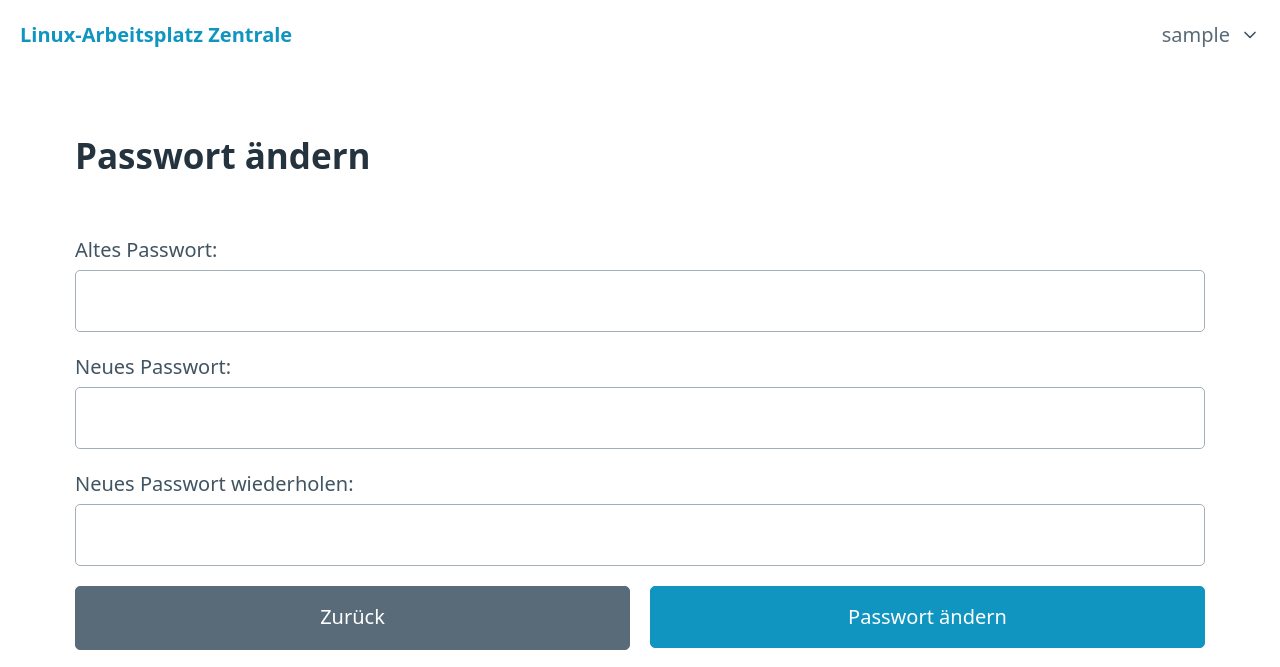
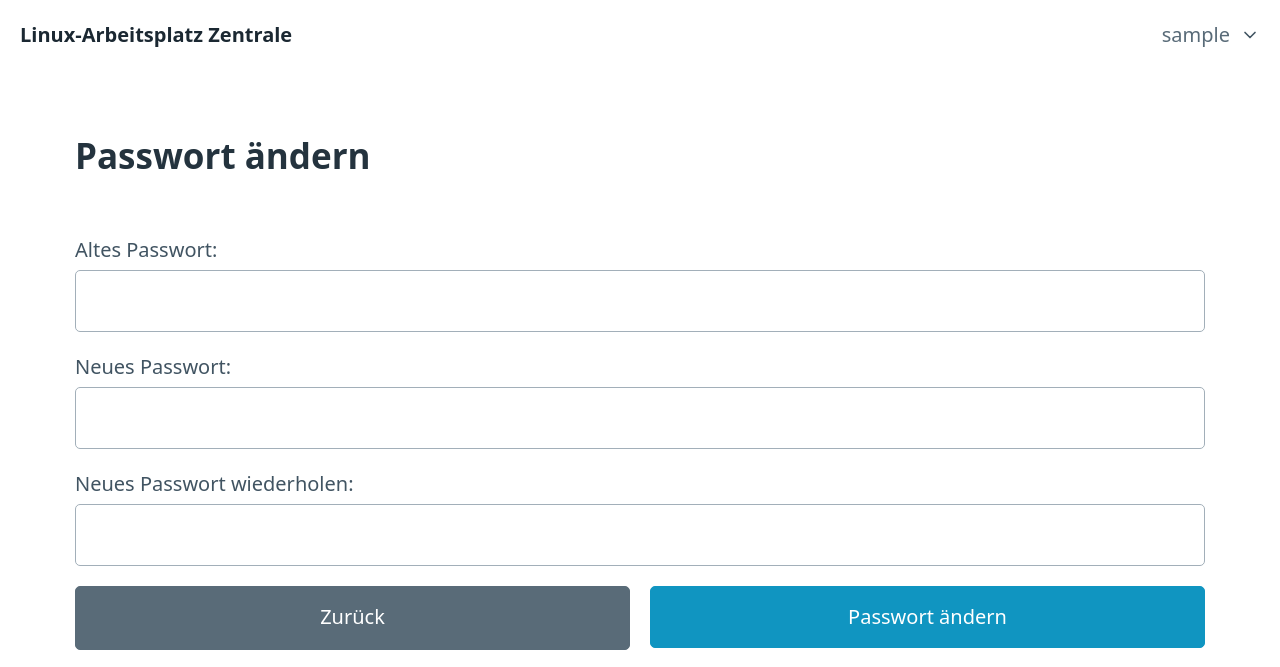
Before and after one commit to Jean28518/libre-workspace, a Django app: page /change_password in a window 1280 px wide. Shown: the top 667 px of the page. Run offline with Django 3.2, Linux system fonts and the light colour scheme; the visitor is signed in with stand-in values (Sample User, id 1).

Commit message:
Improve brand

```diff
--- a/src/lac/lac/templates/lac/base.html
+++ b/src/lac/lac/templates/lac/base.html
@@ -19,12 +19,12 @@
   <body>
     {% comment %} {% include 'global/navbar.html' %}  {% endcomment %}
 
-    <nav style="padding-left: 20px; padding-right: 20px; ">
-      <a href="/">
-        <ul>
-          <li><strong>Linux-Arbeitsplatz Zentrale</strong></li>
-        </ul>
-      </a>
+    <nav class="container-fluid">
+      <ul>
+        <li>
+          <a href="/" class="contrast"><strong>Linux-Arbeitsplatz Zentrale</strong></a>
+        </li>
+      </ul>
       {% if request.user.is_authenticated %}
         <ul>
           {% comment %} <li><a href="#">Link</a></li>
```
